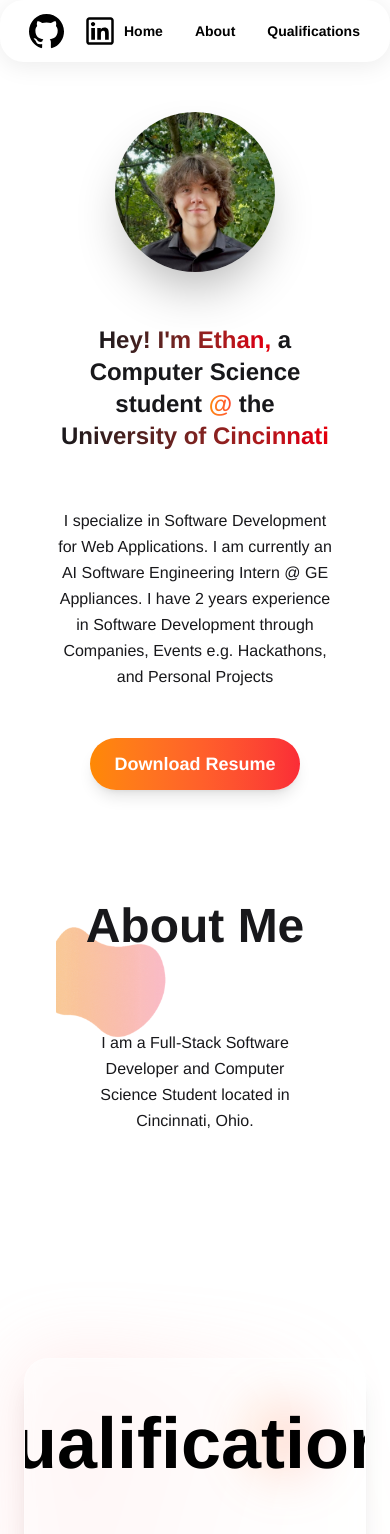
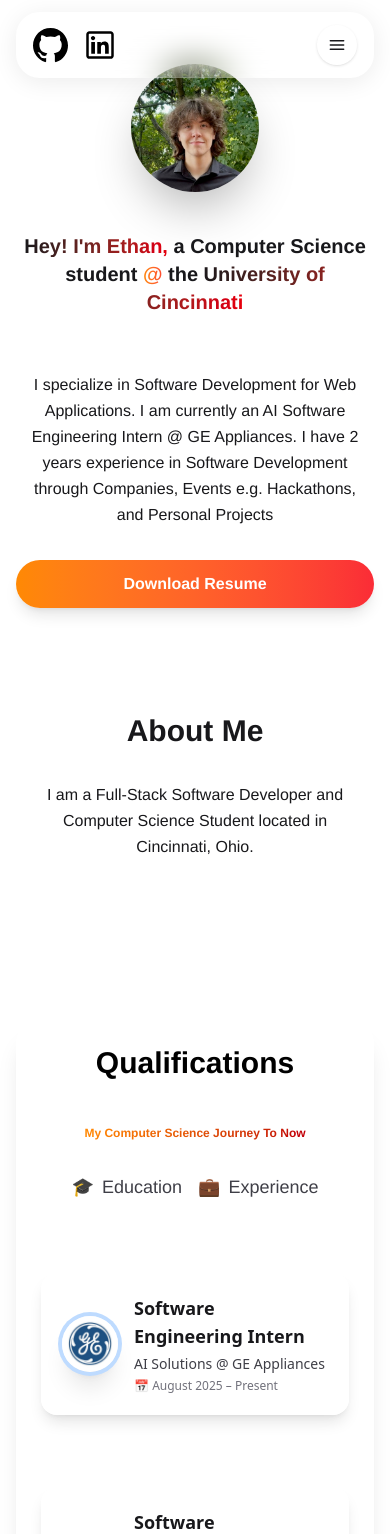
Before and after one commit to ethantiller/ethan-portfolio, a React (Vite) app: page / in a window 390 px wide. Shown: the top 1534 px of the page. Built offline with nearby package versions, Linux system fonts and the light colour scheme.

Commit message:
optimize mobile

```diff
--- a/src/components/About.jsx
+++ b/src/components/About.jsx
@@ -4,40 +4,40 @@ export default function About() {
     return (
         <div
             id="home"
-            className="w-full max-w-full mx-auto py-20 px-6 font-medium"
+            className="w-full mx-auto max-w-screen-xl px-4 sm:px-6 lg:px-8 py-16 sm:py-20 font-medium"
             style={{ fontFamily: '"Helvetica Neue", Arial, sans-serif' }}
         >
-            <div className="flex items-center justify-center">
-                <div className="w-full max-w-3xl px-8 py-8 text-center flex flex-col justify-between items-center">
+            <div className="flex flex-col items-center">
+                <div className="w-full max-w-4xl text-center flex flex-col justify-between items-center gap-10">
                     {/* Top Div for Home */}
-                    <div className="w-auto max-w-140 flex flex-col gap-6 items-center justify-center mb-6">
+                    <div className="w-full flex flex-col gap-6 items-center justify-center">
                         <div>
                             <img
                                 src="/ethan-headshot.png"
                                 alt="Ethan Tiller"
-                                className="w-40 h-40 md:w-56 md:h-56 rounded-full object-cover shadow-2xl shadow-black/30"
+                                className="w-32 h-32 sm:w-40 sm:h-40 md:w-56 md:h-56 rounded-full object-cover shadow-2xl shadow-black/30"
                             />
                         </div>
-                        <div className="text-center pt-7">
-                            <span className="text-2xl md:text-3xl font-extrabold bg-gradient-to-r from-zinc-900 to-red-600 text-transparent bg-clip-text">
+                        <div className="text-center pt-4 sm:pt-6">
+                            <span className="text-xl sm:text-2xl md:text-3xl font-extrabold bg-gradient-to-r from-zinc-900 to-red-600 text-transparent bg-clip-text">
                                 Hey! I'm Ethan,
                             </span>
-                            <span className="text-2xl md:text-3xl font-semibold text-zinc-900">
+                            <span className="text-xl sm:text-2xl md:text-3xl font-semibold text-zinc-900">
                                 {" a Computer Science student "}
                             </span>
-                            <span className="text-2xl md:text-3xl font-extrabold bg-gradient-to-r from-orange-400 to-red-500 text-transparent bg-clip-text">
+                            <span className="text-xl sm:text-2xl md:text-3xl font-extrabold bg-gradient-to-r from-orange-400 to-red-500 text-transparent bg-clip-text">
                                 {"@ "}
                             </span>
-                            <span className="text-2xl md:text-3xl font-semibold text-zinc-900">
+                            <span className="text-xl sm:text-2xl md:text-3xl font-semibold text-zinc-900">
                                 the
                             </span>
-                            <span className="text-2xl md:text-3xl font-extrabold bg-gradient-to-r from-zinc-900 to-red-600 text-transparent bg-clip-text">
+                            <span className="text-xl sm:text-2xl md:text-3xl font-extrabold bg-gradient-to-r from-zinc-900 to-red-600 text-transparent bg-clip-text">
                                 {" University of Cincinnati"}
                             </span>
                         </div>
                         {/* Bottom Div for About */}
-                        <div className="w-auto max-w-160 flex flex-col gap-12 items-center justify-center mb-6 pt-8 ">
-                            <p id="about" className="text-zinc-900 text-base md:text-lg leading-relaxed">
+                        <div className="w-full flex flex-col gap-8 items-center justify-center pt-8">
+                            <p id="about" className="text-zinc-900 text-base sm:text-lg leading-relaxed max-w-prose px-2">
                                 I specialize in Software Development for Web Applications.  I am currently an AI Software Engineering Intern @ GE Appliances.  I have 2 years experience in Software Development through Companies, Events e.g. Hackathons, and Personal Projects
                             </p>
 
@@ -46,8 +46,7 @@ export default function About() {
                                 href="/Tiller_Ethan_Resume2025-2026.pdf"
                                 download="Tiller_Ethan_Resume2025-2026.pdf"
                                 aria-label="Download Ethan Tiller resume"
-                                className="inline-flex items-center gap-2 px-6 py-3 rounded-full bg-gradient-to-r from-orange-400
-                            text-lg md:text-xl to-red-500 text-white font-semibold shadow-lg transform transition-transform hover:scale-105 focus:outline-none focus:ring-2 focus:ring-offset-2 focus:ring-orange-300"
+                                className="inline-flex items-center justify-center gap-2 px-6 py-3 rounded-full bg-gradient-to-r from-orange-400 text-base sm:text-lg md:text-xl to-red-500 text-white font-semibold shadow-lg transform transition-transform hover:scale-105 focus:outline-none focus:ring-2 focus:ring-offset-2 focus:ring-orange-300 w-full sm:w-auto"
                             >
                                 Download Resume
                             </a>
@@ -56,11 +55,11 @@ export default function About() {
 
 
                     <div className="w-full flex justify-center mt-8">
-                        <div className="w-full max-w-3xl relative overflow-hidden px-6 py-8 bg-white/0">
+                        <div className="w-full max-w-4xl relative overflow-hidden px-4 sm:px-6 py-8 bg-white/0">
                             {/* Ensure the text is above the background image */}
                             <div className="relative z-10 text-center">
-                                <h1 className="text-5xl md:text-7xl font-semibold text-zinc-900">About Me</h1>
-                                <div className="mx-auto max-w-2xl pt-20 text-zinc-900 text-base md:text-lg leading-relaxed">
+                                <h1 className="text-3xl sm:text-4xl md:text-5xl font-semibold text-zinc-900 leading-tight">About Me</h1>
+                                <div className="mx-auto max-w-2xl pt-8 sm:pt-12 text-zinc-900 text-base sm:text-lg leading-relaxed px-2">
                                     I am a Full-Stack Software Developer and Computer Science Student located in Cincinnati, Ohio.
                                 </div>
                             </div>
@@ -69,7 +68,7 @@ export default function About() {
                             <img
                                 src="/bloc.png"
                                 alt="Bloc Logo"
-                                className="pointer-events-none absolute bottom-0 right-0 w-40 h-50 md:w-45 md:h-56 object-contain opacity-60 translate-z-10 -translate-x-40 -translate-y-20.5"
+                                className="pointer-events-none absolute bottom-0 right-0 hidden md:block w-40 h-52 lg:w-48 lg:h-60 object-contain opacity-40 -translate-x-58 -translate-y-15"
                             />
                         </div>
                     </div>
--- a/src/components/Navbar.jsx
+++ b/src/components/Navbar.jsx
@@ -1,28 +1,76 @@
+import { useEffect, useState } from "react";
 import NavbarButton from "./navbar_components/NavbarButtons";
 import Socials from "./navbar_components/Socials";
 import { liquidGlass } from "../styles";
 
 export default function Navbar() {
+    const [isOpen, setIsOpen] = useState(false);
+
     const handleScroll = (id) => {
         const element = document.getElementById(id);
         if (element) {
             element.scrollIntoView({ behavior: "smooth" });
         }
+        setIsOpen(false);
     };
 
+    useEffect(() => {
+        const handleResize = () => {
+            if (window.innerWidth >= 768) {
+                setIsOpen(false);
+            }
+        };
+
+        window.addEventListener("resize", handleResize);
+        return () => window.removeEventListener("resize", handleResize);
+    }, []);
+
     return (
-        <nav
-            className="w-full px-7 py-2.5 rounded-full text-sm font-medium border border-white/10 backdrop-blur-lg shadow-md transition-all duration-300 ease-out flex flex-row items-center justify-between fixed top-0 left-0 z-50"
+        <nav className="fixed top-0 left-0 z-50 w-full px-4 sm:px-6 py-3">
+            <div
+                className="mx-auto flex w-full max-w-4xl flex-col gap-3 md:flex-row md:items-center md:justify-between px-4 md:px-6 py-3 text-sm font-medium border border-white/10 backdrop-blur-lg shadow-md transition-all duration-300 ease-out"
                 style={liquidGlass}
             >
+                <div className="flex w-full items-center justify-between gap-4">
                     <Socials />
-            <div className="flex flex-row gap-6 items-center">
+                    <button
+                        type="button"
+                        className="inline-flex h-10 w-10 items-center justify-center rounded-full border border-white/20 bg-white/20 text-zinc-900 shadow-sm transition hover:bg-white/40 focus:outline-none focus:ring-2 focus:ring-orange-300 md:hidden"
+                        onClick={() => setIsOpen((prev) => !prev)}
+                        aria-expanded={isOpen}
+                        aria-controls="primary-navigation"
+                        aria-label="Toggle navigation"
+                    >
+                        <span className="sr-only">Toggle navigation</span>
+                        <svg
+                            className="h-5 w-5"
+                            viewBox="0 0 24 24"
+                            fill="none"
+                            stroke="currentColor"
+                            strokeWidth="1.8"
+                            strokeLinecap="round"
+                            strokeLinejoin="round"
+                        >
+                            {isOpen ? (
+                                <path d="M18 6L6 18M6 6l12 12" />
+                            ) : (
+                                <path d="M4 7h16M4 12h16M4 17h16" />
+                            )}
+                        </svg>
+                    </button>
+                </div>
+
+                <div
+                    id="primary-navigation"
+                    className={`${isOpen ? "flex" : "hidden"} flex-col gap-2 md:flex md:flex-row md:items-center md:gap-6`}
+                >
                     <NavbarButton onClick={() => handleScroll("home")}>Home</NavbarButton>
                     <NavbarButton onClick={() => handleScroll("about")}>About</NavbarButton>
                     <NavbarButton onClick={() => handleScroll("qualifications")}>Qualifications</NavbarButton>
                     <NavbarButton onClick={() => handleScroll("projects")}>Projects</NavbarButton>
                     <NavbarButton onClick={() => handleScroll("contact")}>Contact</NavbarButton>
                 </div>
+            </div>
         </nav>
     );
 }
--- a/src/components/Qualifications.jsx
+++ b/src/components/Qualifications.jsx
@@ -3,37 +3,37 @@ import { TIMELINE } from "./timeline_components/TimelineItems";
 
 export default function Qualifications() {
     return (
-        <div id="qualifications" className="w-full max-w-6xl mx-auto py-20 px-6">
+        <div id="qualifications" className="w-full mx-auto max-w-screen-xl px-4 sm:px-6 lg:px-10 py-16 sm:py-20">
             <div className="relative">
                 {/* Gradient overlay: red-100 to orange-100 */}
-                <div className="absolute inset-0 bg-gradient-to-br from-red-300 via-transparent to-orange-300 rounded-3xl opacity-30 blur-2xl pointer-events-none"></div>
+                <div className="hidden md:block absolute inset-0 bg-gradient-to-br from-red-300 via-transparent to-orange-300 rounded-3xl opacity-30 blur-2xl pointer-events-none"></div>
 
-                <div className="relative bg-white/60 backdrop-blur-sm rounded-3xl border border-white/20 shadow-xl overflow-hidden">
+                <div className="relative bg-white/70 backdrop-blur-sm rounded-3xl border border-white/20 shadow-xl overflow-hidden">
                     {/* Floating orbs for visual interest */}
-                    <div className="absolute top-10 right-10 w-20 h-20 bg-gradient-to-r from-orange-400/20 to-red-400/20 rounded-full blur-xl"></div>
-                    <div className="absolute bottom-10 left-10 w-32 h-32 bg-gradient-to-r from-red-400/10 to-orange-400/10 rounded-full blur-2xl"></div>
+                    <div className="hidden md:block absolute top-10 right-10 w-20 h-20 bg-gradient-to-r from-orange-400/20 to-red-400/20 rounded-full blur-xl"></div>
+                    <div className="hidden md:block absolute bottom-10 left-10 w-32 h-32 bg-gradient-to-r from-red-400/10 to-orange-400/10 rounded-full blur-2xl"></div>
 
-                    <div className="relative p-12">
-                        <div className="flex flex-col items-center mb-8 w-full gap-17" style={{ fontFamily: '"Helvetica Neue", Arial, sans-serif' }}>
-                            <div className="w-full flex justify-center mb-4">
-                                <p className="text-center text-7xl font-bold">Qualifications</p>
+                    <div className="relative p-6 sm:p-8 md:p-12">
+                        <div className="flex flex-col items-center mb-8 w-full gap-8" style={{ fontFamily: '"Helvetica Neue", Arial, sans-serif' }}>
+                            <div className="w-full flex justify-center mb-3">
+                                <p className="text-center text-3xl sm:text-4xl md:text-5xl font-bold">Qualifications</p>
                             </div>
                             <div className="w-full flex justify-center">
-                                <span className="text-center text-sm font-bold bg-gradient-to-r from-orange-400 to-red-700 bg-clip-text text-transparent">
+                                <span className="text-center text-xs sm:text-sm md:text-base font-bold bg-gradient-to-r from-orange-400 to-red-700 bg-clip-text text-transparent">
                                     My Computer Science Journey To Now
                                 </span>
                             </div>
-                            <div className="mb-10 flex items-center gap-6 text-sm text-zinc-700">
-                                <span className="flex items-center text-xl gap-2">🎓 <span>Education</span></span>
-                                <span className="flex items-center text-xl gap-2">💼 <span>Experience</span></span>
+                            <div className="mb-6 sm:mb-10 flex flex-wrap justify-center items-center gap-4 sm:gap-6 text-sm sm:text-base text-zinc-700">
+                                <span className="flex items-center text-lg sm:text-xl gap-2">🎓 <span>Education</span></span>
+                                <span className="flex items-center text-lg sm:text-xl gap-2">💼 <span>Experience</span></span>
                             </div>
                         </div>
 
                         {/* Timeline */}
-                        <ol className="relative w-full max-w-5xl">
+                        <ol className="relative w-full max-w-5xl mx-auto space-y-10 md:space-y-16">
                             {/* Timeline vertical line: only between first and last photo nodes */}
                             <div
-                                className="absolute left-1/2 -translate-x-1/2 w-0.5 bg-zinc-400"
+                                className="hidden md:block absolute left-1/2 -translate-x-1/2 w-0.5 bg-zinc-400"
                                 style={{
                                     top: `calc(3rem + 0.5rem)`,
                                     bottom: `calc(3rem + 0.5rem)`,
--- a/src/components/navbar_components/NavbarButtons.jsx
+++ b/src/components/navbar_components/NavbarButtons.jsx
@@ -5,29 +5,38 @@ export default function NavbarButton({ children, onClick, className = "" }) {
             className={`
                 group
                 relative
+                w-full
+                rounded-xl
                 bg-transparent
                 border-none
                 text-black
                 cursor-pointer
-                px-1
-                py-1
+                px-3
+                py-2
+                text-left
                 transition-colors
                 duration-200
                 hover:text-black
                 focus:outline-none
                 focus:text-black
                 font-semibold
+                md:w-auto
+                md:rounded-none
+                md:px-1
+                md:py-1
+                md:text-center
                 ${className}
             `}
             style={{ fontFamily: '"Helvetica Neue", Arial, sans-serif' }}
         >
-            <span className="relative flex flex-col items-center">
+            <span className="relative flex w-full flex-col items-start md:items-center">
                 {children}
                 <span
                     className="
                         absolute
-                        left-1/2
-                        -translate-x-1/2
+                        left-0
+                        md:left-1/2
+                        md:-translate-x-1/2
                         bottom-[-8px]
                         h-1
                         w-full
@@ -39,7 +48,8 @@ export default function NavbarButton({ children, onClick, className = "" }) {
                         transition-transform
                         duration-300
                         ease-out
-                        origin-center
+                        origin-left
+                        md:origin-center
                         group-hover:scale-x-100
                     "
                 />
--- a/src/components/navbar_components/Socials.jsx
+++ b/src/components/navbar_components/Socials.jsx
@@ -3,7 +3,7 @@ import { LiaLinkedin } from "react-icons/lia";
 
 export default function Socials() {
     return (
-        <div className="flex items-center gap-4">
+        <div className="flex items-center gap-3 md:gap-4">
             {/* GitHub Button */}
             <button
                 className={`
--- a/src/components/timeline_components/Timeline.jsx
+++ b/src/components/timeline_components/Timeline.jsx
@@ -3,23 +3,41 @@ import TimelinePhoto from "./TimelinePhoto";
 
 export default function TimelineItem({ item, index }) {
     const isLeft = index % 2 === 0;
+
+    const CardText = () => (
+        <>
+            <h3 className="text-lg md:text-xl font-bold text-zinc-900 mb-1">{item.title}</h3>
+            <p className="text-sm md:text-base text-zinc-700 mb-1">{item.company}</p>
+            <p className="text-xs md:text-sm text-zinc-500">📅 {item.date}</p>
+        </>
+    );
+
     return (
-        <li className="relative flex w-full min-h-[120px]">
-            {/* Central vertical line */}
-            <div className="absolute left-1/2 top-0 -translate-x-1/2 w-1 bg-gradient-to-b from-blue-200 via-white to-purple-200 h-full z-0" />
+        <li className="relative flex flex-col md:flex-row w-full md:min-h-[160px] py-4 md:py-10">
+            {/* Mobile layout */}
+            <div className="md:hidden flex flex-col gap-4 rounded-2xl border border-white/30 bg-white/80 shadow-lg p-5">
+                <div className="flex items-center gap-4">
+                    <TimelinePhoto logo={item.logo} alt={item.company} className="shrink-0" />
+                    <div className="text-left">
+                        <CardText />
+                    </div>
+                </div>
+            </div>
 
-            <div className="absolute left-1/2 top-1/2 -translate-x-1/2 -translate-y-1/2 z-10">
+            {/* Desktop line and node */}
+            <div className="hidden md:block absolute left-1/2 top-0 -translate-x-1/2 w-1 bg-gradient-to-b from-blue-200 via-white to-purple-200 h-full z-0" />
+
+            <div className="hidden md:flex absolute left-1/2 top-1/2 -translate-x-1/2 -translate-y-1/2 z-10">
                 <TimelinePhoto logo={item.logo} alt={item.company} />
             </div>
 
-            {/* Card content, alternate sides to make it easier to read */}
+            {/* Desktop alternating cards */}
+            <div className="hidden md:flex w-full z-20">
                 {isLeft ? (
                     <>
-                    <div className="w-1/2 flex justify-end pr-12 items-center z-20">
-                        <div className="bg-white/40 backdrop-blur-xl rounded-2xl border border-white/30 shadow-xl p-6 max-w-md text-left hover:scale-[1.03] transition-transform duration-300">
-                            <h3 className="text-lg font-bold text-zinc-900 mb-1">{item.title}</h3>
-                            <p className="text-base text-zinc-700 mb-1">{item.company}</p>
-                            <p className="text-xs text-zinc-500">📅 {item.date}</p>
+                        <div className="w-1/2 flex justify-end pr-12 items-center">
+                            <div className="bg-white/50 backdrop-blur-xl rounded-2xl border border-white/30 shadow-xl p-6 max-w-sm text-left hover:scale-[1.03] transition-transform duration-300">
+                                <CardText />
                             </div>
                         </div>
                         <div className="w-1/2" />
@@ -27,15 +45,14 @@ export default function TimelineItem({ item, index }) {
                 ) : (
                     <>
                         <div className="w-1/2" />
-                    <div className="w-1/2 flex justify-start pl-12 items-center z-20">
-                        <div className="bg-white/30 backdrop-blur-lg rounded-2xl border border-white/20 shadow-lg p-6 max-w-md text-left hover:scale-[1.03] transition-transform duration-300">
-                            <h3 className="text-lg font-bold text-zinc-900 mb-1">{item.title}</h3>
-                            <p className="text-base text-zinc-700 mb-1">{item.company}</p>
-                            <p className="text-xs text-zinc-500">📅 {item.date}</p>
+                        <div className="w-1/2 flex justify-start pl-12 items-center">
+                            <div className="bg-white/45 backdrop-blur-xl rounded-2xl border border-white/25 shadow-xl p-6 max-w-sm text-left hover:scale-[1.03] transition-transform duration-300">
+                                <CardText />
                             </div>
                         </div>
                     </>
                 )}
+            </div>
         </li>
     );
 }
--- a/src/components/timeline_components/TimelinePhoto.jsx
+++ b/src/components/timeline_components/TimelinePhoto.jsx
@@ -1,7 +1,9 @@
-export default function TimelinePhoto({ logo, alt = "" }) {
+export default function TimelinePhoto({ logo, alt = "", className = "" }) {
     return (
-        <div className="relative flex h-16 w-16 items-center justify-center rounded-full bg-white/80 ring-4 ring-blue-200 shadow-xl z-10">
-            <img src={logo} alt={alt} className="h-14 w-14 rounded-full object-cover" />
+        <div
+            className={`relative flex items-center justify-center rounded-full bg-white/80 ring-4 ring-blue-200 shadow-xl z-10 h-14 w-14 sm:h-16 sm:w-16 ${className}`.trim()}
+        >
+            <img src={logo} alt={alt} className="h-12 w-12 sm:h-14 sm:w-14 rounded-full object-cover" />
         </div>
     );
 }
```
Lines whose indentation alone changed are shown as unchanged.
